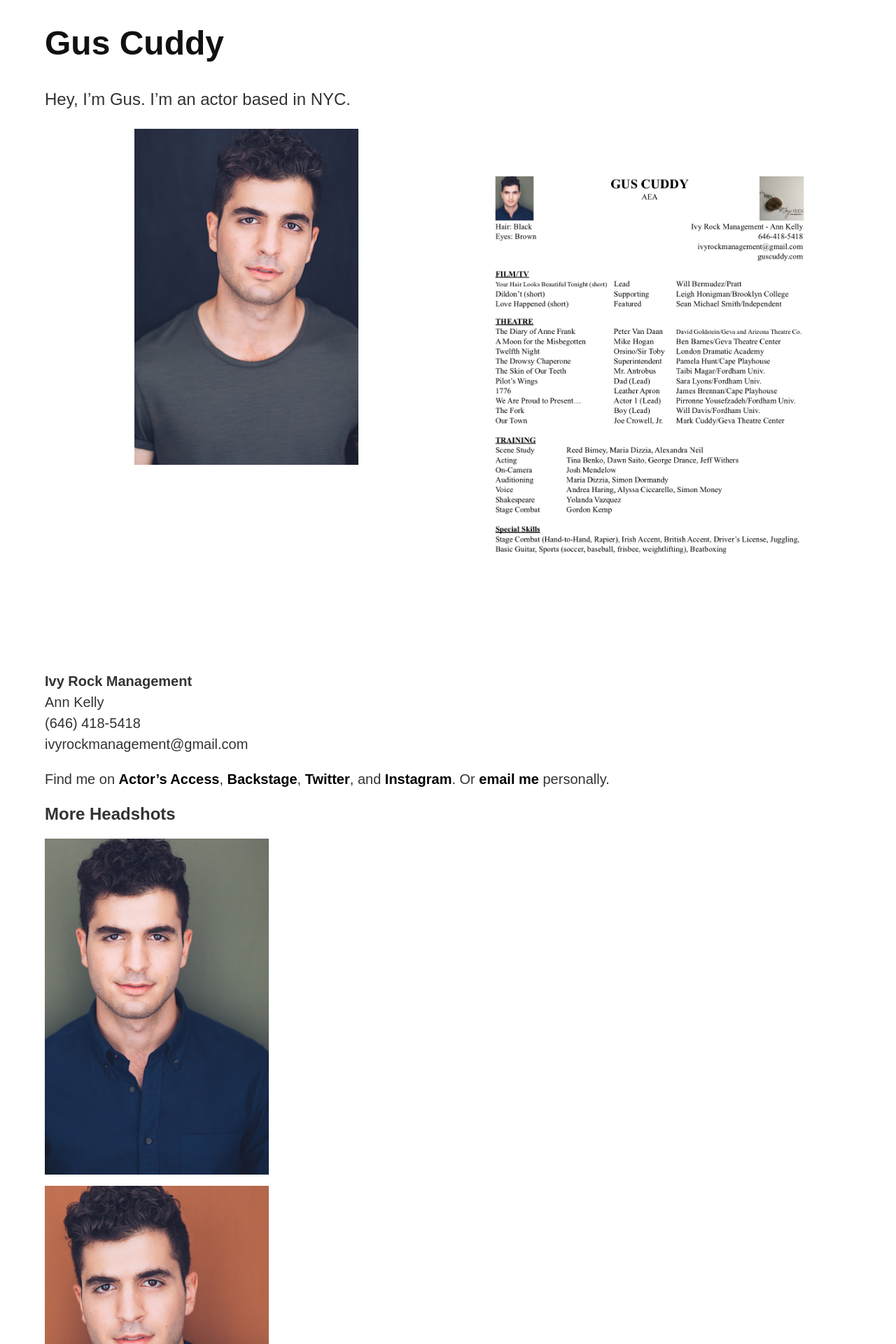
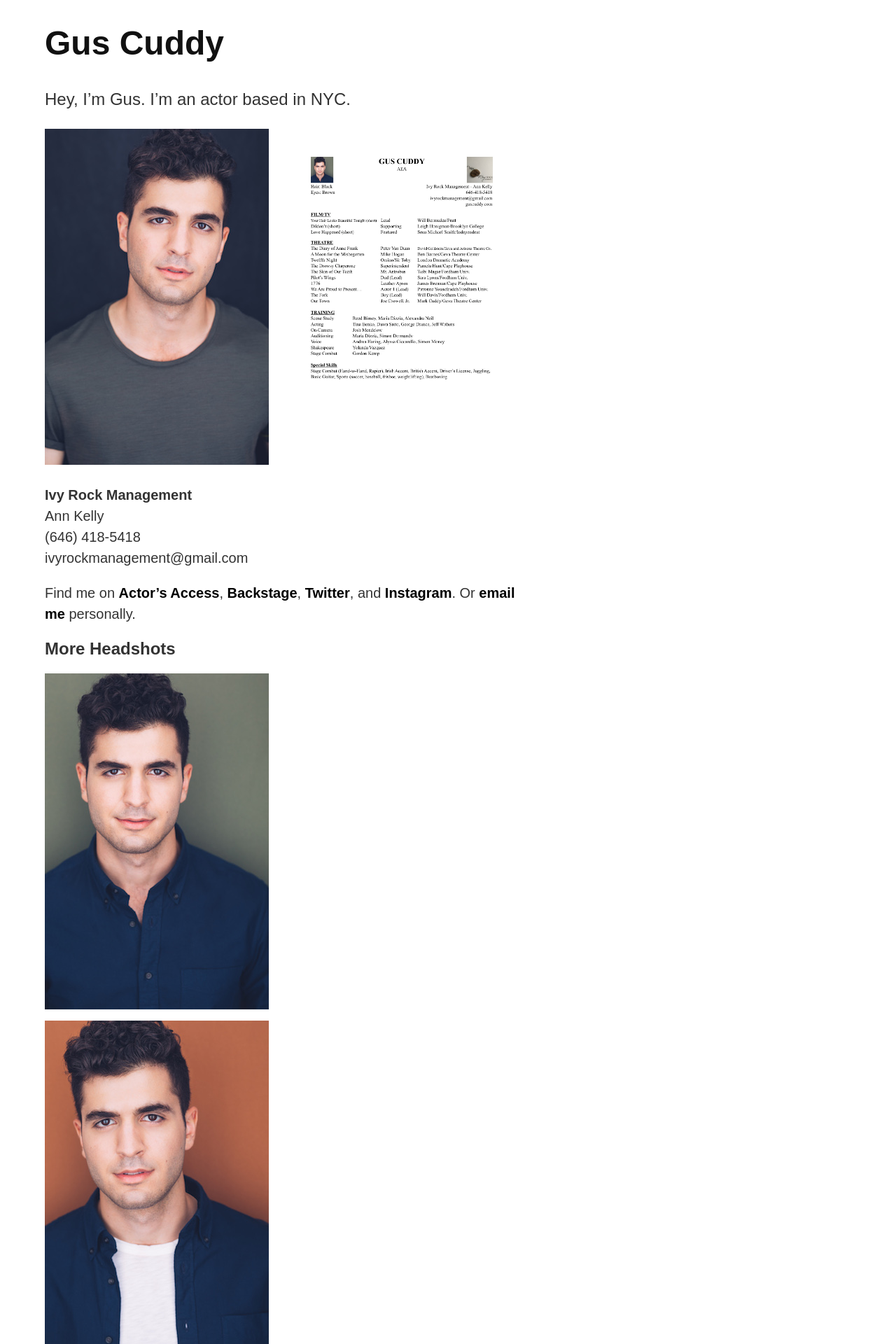
Before and after one commit to gcuddy/gcuddy.github.io, a Jekyll site: the page built from index.md, in a window 1280 px wide. Shown: the top 1920 px of the page at 70% size. Built offline with Jekyll 4.4.1, drawn with Linux system fonts in a browser that asks for light colours; nearby versions of some CDN libraries; library files that are not in the unit come from our copies.

Commit message:
Another fix

```diff
--- a/_layouts/default.html
+++ b/_layouts/default.html
@@ -5,7 +5,7 @@
 
   <body class="avenir ph5-ns ph3 near-black bg-white">
 
-    <div class="dark-gray lh-copy f4">
+    <div class="dark-gray measure-wide lh-copy f4">
        {{ content }}
     </div>
 
--- a/index.md
+++ b/index.md
@@ -16,12 +16,12 @@ Hey, I'm Gus. I'm an actor based in NYC.
 {: .f3}
 
 <article class="cf">
-  <div class="fl w-100 w-50-ns tc">
+  <div class="fl w-100 w-50-ns">
   <a href="/images/cuddy_headshot.jpg">
     <img src="/images/thumb/cuddy_headshot.jpg" alt="Headshot"/>
   </a>
   </div>
-  <div class="fl w-100 w-50-ns tc">
+  <div class="fl w-100 w-50-ns">
   <a href="/files/cuddy_resume.pdf"><img src="/images/cuddy_resume.jpg" alt="resume"/></a>
   </div>
 </article>
```
